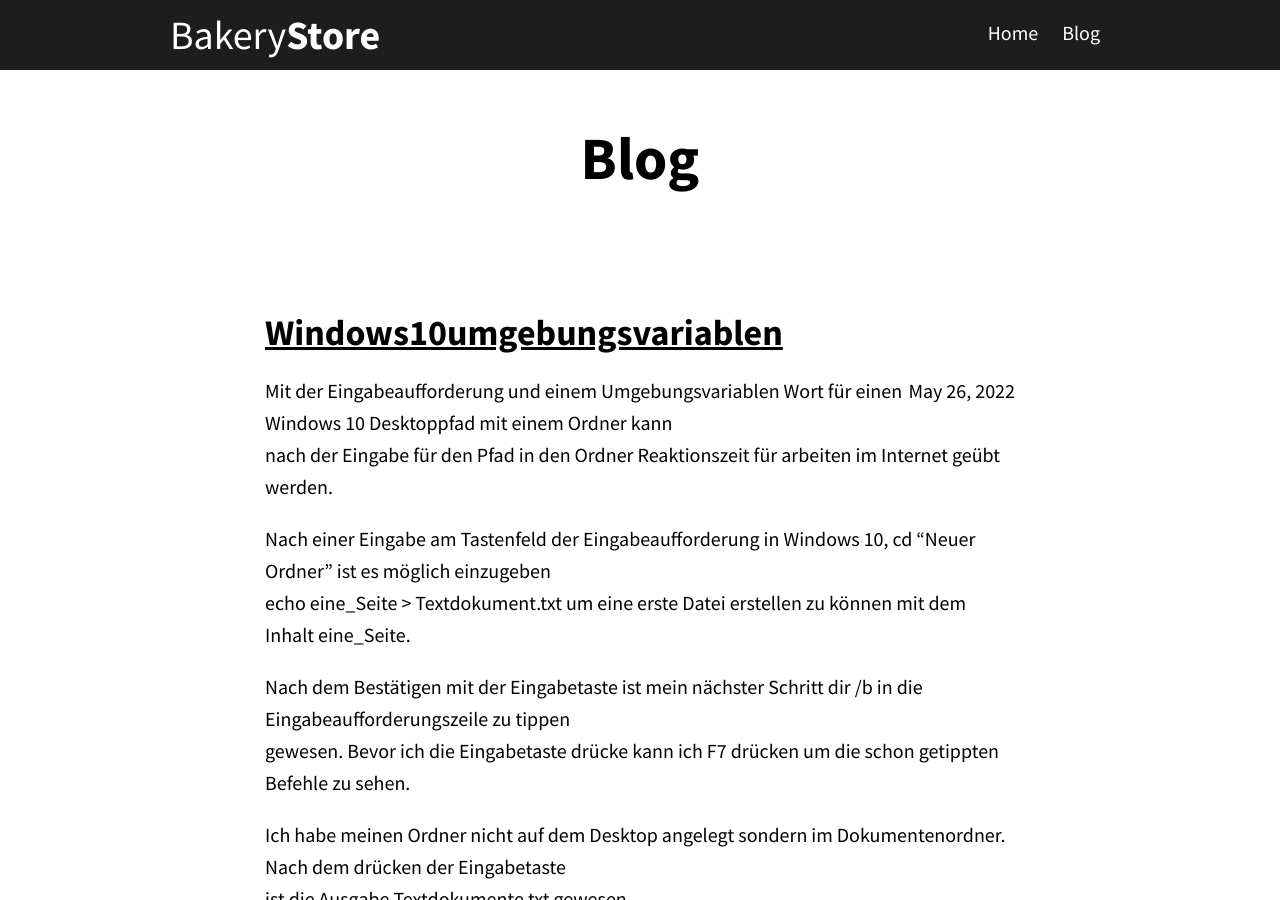
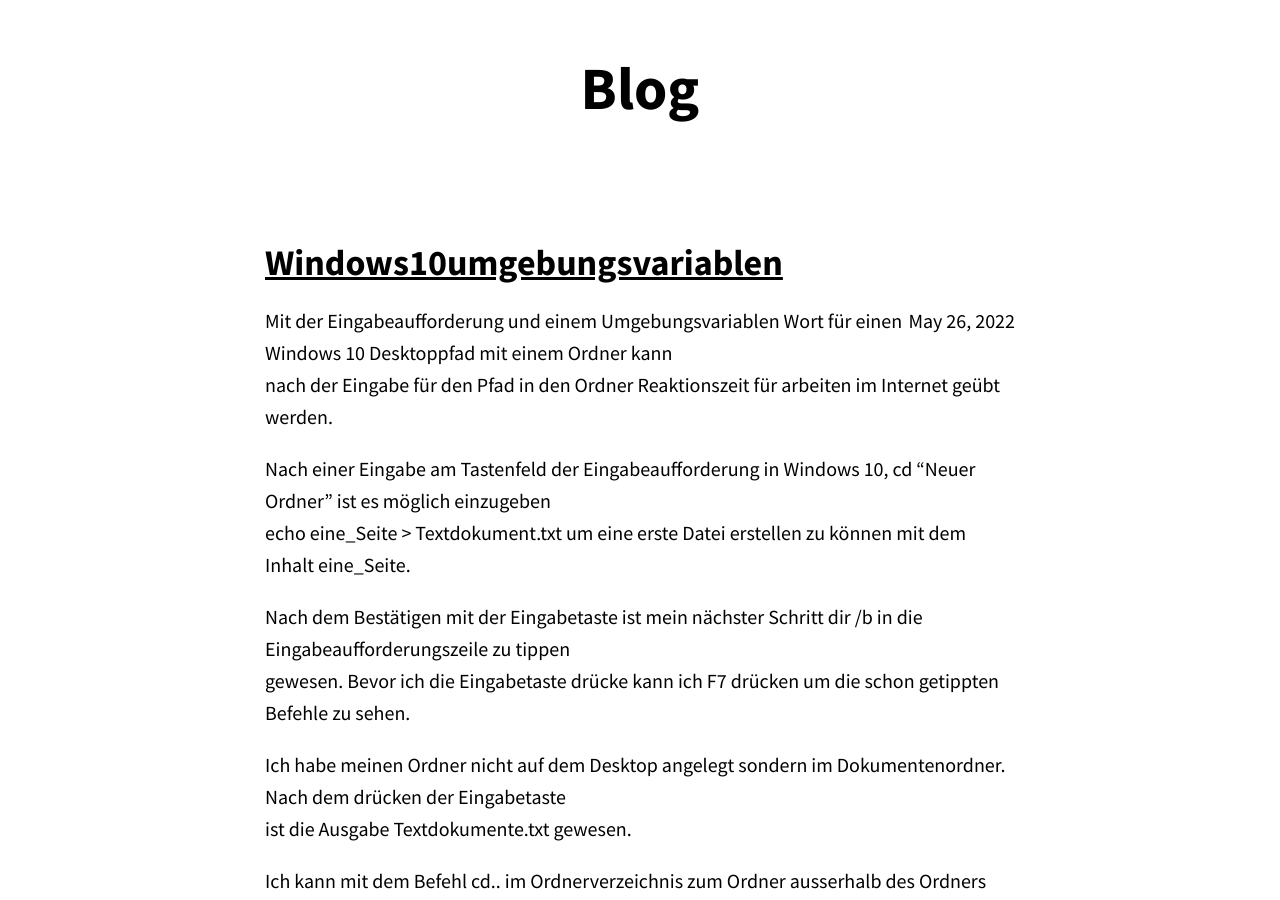
Before and after one commit to ledlightjungledStefan/Osterei, a Jekyll site: the page built from blog.html, in a window 1280 px wide and 900 px high. Built offline with Jekyll 4.4.1, drawn with Linux system fonts in a browser that asks for light colours; some of the changed text lies outside the part shown.

Commit message:
Update default.html

```diff
--- a/_layouts/default.html
+++ b/_layouts/default.html
@@ -3,28 +3,12 @@
 	<head>
 		<meta charset="utf-8">
 		<title>{{ page.title }}</title>
-		<link rel="stylesheet" href="/css/style.css">
+		<link rel="stylesheet" href="/Osterei/css/style.css">
 		<link rel="stylesheet" href="http://fonts.googleapis.com/css?family=Source+Sans+Pro:200,300,400,700" media="all">
 	</head>
 	<body>
-		<header>
-			<div class="container">
-				<nav class="main-nav">
-					<ul>
-						<li><a href="/">Home</a></li>
-						<li><a href="/blog.html">Blog</a></li>
-					</ul>
-				</nav>
-				<h1><a href="/">Bakery<strong>Store</strong></a></h1>
-			</div>
-		</header>
 		<div class="content">
 			{{ content }}
 		</div>
-		<footer>
-			<div class="container">
-				<p class="center-text"> <a href="http://cloudcannon.com">Created by CloudCannon</a></p>
-			</div>
-		</footer>
 	</body>
 </html>
```
